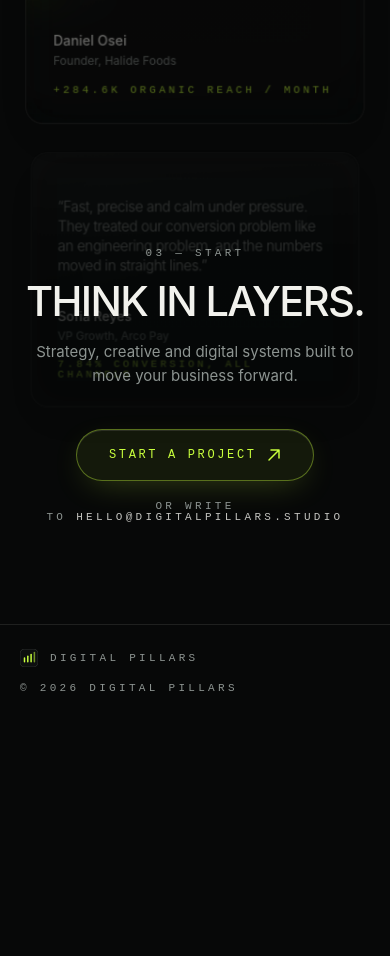
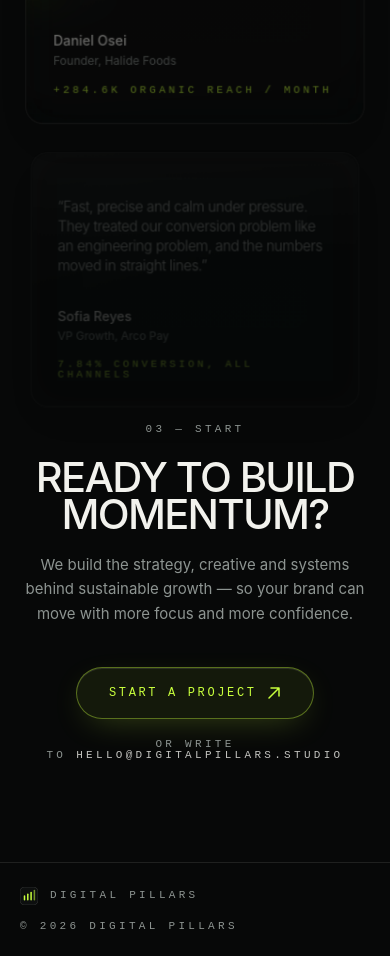
Before and after one commit to FizaShakil/digital_pillars, a React (Vite) app: page / in a window 390 px wide. Shown: the part 4880-5836 px from the top of the page. Before the commit the page ends 5598 px from the top, so only its background shows below. Built offline with nearby package versions, Linux system fonts and the light colour scheme.

Commit message:
refactor: update text content for clarity and remove unused import in Contact component

```diff
--- a/src/components/ui/AskPillars.tsx
+++ b/src/components/ui/AskPillars.tsx
@@ -64,7 +64,7 @@ export function AskPillars() {
           </div>
 
           <p className="px-5 pt-4 text-[12px] leading-relaxed text-ash">
-            Quick answers from the studio team. No chat scripts — just the short version.
+            Clear answers from the studio team. No jargon, no fluff — just the essentials.
           </p>
 
           <div className="max-h-[52vh] overflow-y-auto px-5 pb-5 pt-1">
--- a/src/components/ui/Contact.tsx
+++ b/src/components/ui/Contact.tsx
@@ -1,4 +1,4 @@
-import { EMAIL, HERO_SUPPORT } from '../../content/data'
+import { EMAIL } from '../../content/data'
 import { useMagnetic } from '../../lib/ux'
 import { LogoMark } from './LogoMark'
 
@@ -7,28 +7,28 @@ export function Contact() {
 
   return (
     <>
-      <section id="contact" className="pointer-events-auto relative z-10 scroll-mt-24">
-        <div className="mx-auto flex max-w-[1440px] flex-col items-center px-5 pb-[12vh] pt-[14vh] text-center sm:px-8 sm:pt-[18vh]">
+      <section id="contact" className="pointer-events-auto relative z-10 scroll-mt-24 mt-44 sm:mt-60">
+        <div className="mx-auto flex max-w-360px flex-col items-center px-5 pb-[12vh] pt-[14vh] text-center sm:px-8 sm:pt-[18vh]">
           <p className="label" data-parallax data-depth="0.06">03 — Start</p>
           <h2
             data-reveal="pop"
             className="display mt-6 text-bone"
             style={{ fontSize: 'clamp(2.6rem, 7vw, 5.6rem)' }}
           >
-            Think in layers.
+            Ready to build momentum?
           </h2>
           <p
             data-reveal="up"
             className="mt-5 max-w-md text-[15px] leading-relaxed text-ash"
           >
-            {HERO_SUPPORT}
+            We build the strategy, creative and systems behind sustainable growth — so your brand can move with more focus and more confidence.
           </p>
 
           <div data-reveal="up" className="mt-10">
             <a
               ref={ctaRef}
               href={`mailto:${EMAIL}?subject=Start%20a%20project`}
-              className="btn btn-lime !px-8 !py-4 text-[13px]"
+              className="btn btn-lime px-8! py-4! text-[13px]"
             >
               Start a project
               <svg width="14" height="14" viewBox="0 0 14 14" fill="none" aria-hidden="true">
@@ -47,7 +47,7 @@ export function Contact() {
       </section>
 
       <footer className="pointer-events-auto relative z-10 border-t border-bone/10">
-        <div className="mx-auto flex max-w-[1440px] flex-wrap items-center justify-between gap-4 px-5 py-6 sm:px-8">
+        <div className="mx-auto flex max-w-360px flex-wrap items-center justify-between gap-4 px-5 py-6 sm:px-8">
           <span className="flex items-center gap-3">
             <LogoMark size={18} />
             <span className="label">Digital Pillars</span>
```
